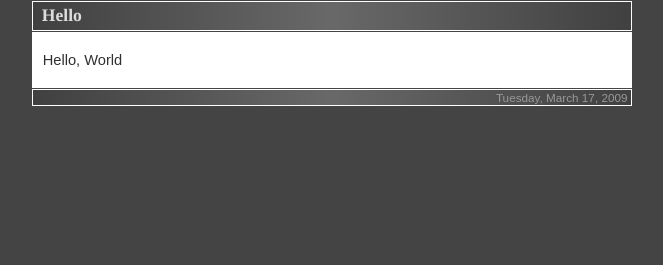
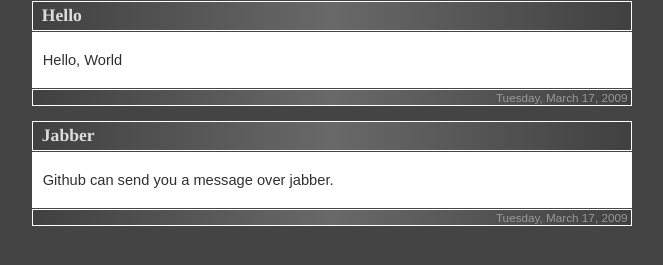
Before and after one commit to honr/honr.github.com, a plain HTML site: page index.html in a window 1280 px wide. Shown: the part 163-428 px from the top of the page, without its empty margins (308-971 px from the left). Drawn offline with Linux system fonts and the light colour scheme.

Commit message:
a stub about jabber.

```diff
--- a/index.html
+++ b/index.html
@@ -1 +1 @@
-<html><head><meta content="text/html;charset=utf-8" http-equiv="Content-Type" /><link href="style/style.css" rel="stylesheet" type="text/css" /><link href="style/logo.png" rel="icon" type="image/png" /></head><body><div class="header">Ali Honarvar</div><div class="post"><div class="header"><a name="Hello">Hello</a></div><div class="content"><p>Hello, World</p></div><div class="footer">Tuesday, March 17, 2009</div></div></body></html>
+<html><head><meta content="text/html;charset=utf-8" http-equiv="Content-Type" /><link href="style/style.css" rel="stylesheet" type="text/css" /><link href="style/logo.png" rel="icon" type="image/png" /></head><body><div class="header">Ali Honarvar</div><div class="post"><div class="header"><a name="Hello">Hello</a></div><div class="content"><p>Hello, World</p></div><div class="footer">Tuesday, March 17, 2009</div></div><div class="post"><div class="header"><a name="Jabber">Jabber</a></div><div class="content"><p><p>Github can send you a message over jabber.</p></p></div><div class="footer">Tuesday, March 17, 2009</div></div></body></html>
```
Also changed, not shown: 1 other file.
